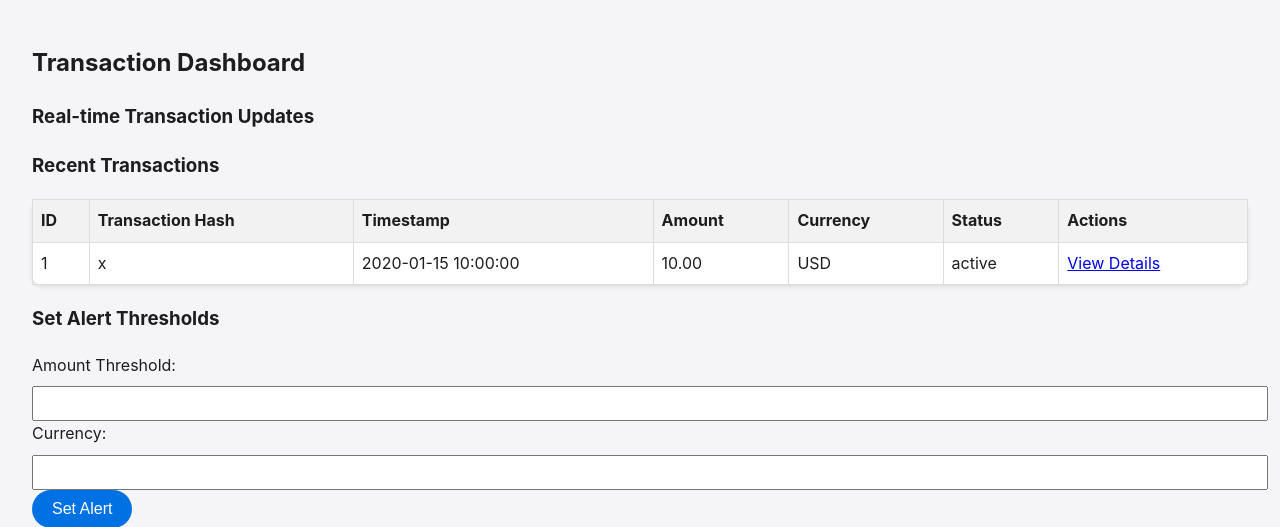
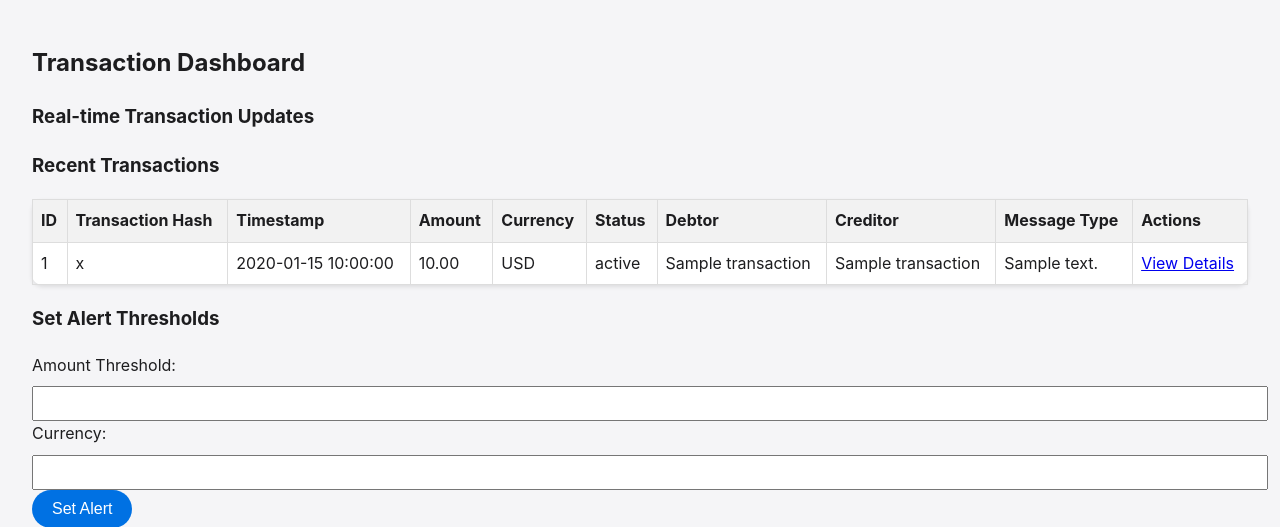
Before and after one commit to smayone/DECIDEY-MAN-Development, a Flask app: page / in a window 1280 px wide. Shown: the part 133-660 px from the top of the page. Run offline with Flask 3, Linux system fonts and the light colour scheme; a user stored in the database is signed in; tables that the repository leaves empty hold one stand-in row (values such as "Sample post"); data that the repository does not hold is empty.

```diff
--- a/main.py
+++ b/main.py
@@ -14,7 +14,7 @@ logger = logging.getLogger(__name__)
 app = Flask(__name__)
 app.config['SQLALCHEMY_DATABASE_URI'] = os.environ.get('DATABASE_URL')
 app.config['SQLALCHEMY_TRACK_MODIFICATIONS'] = False
-app.config['SECRET_KEY'] = os.environ.get('SECRET_KEY', 'your-secret-key')  # Replace with a real secret key
+app.config['SECRET_KEY'] = os.environ.get('SECRET_KEY', 'your-secret-key')
 
 db.init_app(app)
 login_manager = LoginManager(app)
@@ -50,7 +50,6 @@ def stream():
     def event_stream():
         last_id = 0
         while True:
-            # Check for new transactions
             new_transactions = Transaction.query.filter(Transaction.id > last_id).order_by(Transaction.id.asc()).all()
             if new_transactions:
                 for transaction in new_transactions:
@@ -61,7 +60,10 @@ def stream():
                         'timestamp': transaction.timestamp.isoformat(),
                         'amount': str(transaction.amount),
                         'currency': transaction.currency,
-                        'status': transaction.status
+                        'status': transaction.status,
+                        'debtor_name': transaction.debtor_name,
+                        'creditor_name': transaction.creditor_name,
+                        'message_type': transaction.message_type
                     }
                     logger.info(f"Sending real-time update for transaction {transaction.id}")
                     yield f"data: {json.dumps(data)}\n\n"
--- a/templates/dashboard.html
+++ b/templates/dashboard.html
@@ -18,6 +18,9 @@
             <th>Amount</th>
             <th>Currency</th>
             <th>Status</th>
+            <th>Debtor</th>
+            <th>Creditor</th>
+            <th>Message Type</th>
             <th>Actions</th>
         </tr>
     </thead>
@@ -30,6 +33,9 @@
             <td>{{ transaction.amount }}</td>
             <td>{{ transaction.currency }}</td>
             <td>{{ transaction.status }}</td>
+            <td>{{ transaction.debtor_name }}</td>
+            <td>{{ transaction.creditor_name }}</td>
+            <td>{{ transaction.message_type }}</td>
             <td><a href="{{ url_for('transaction_details', id=transaction.id) }}">View Details</a></td>
         </tr>
         {% endfor %}
@@ -55,7 +61,7 @@
     evtSource.onmessage = function(event) {
         const data = JSON.parse(event.data);
         const newRow = document.createElement('div');
-        newRow.innerHTML = `New transaction: ID ${data.id}, Hash: ${data.transaction_hash}, Amount: ${data.amount} ${data.currency}, Status: ${data.status}`;
+        newRow.innerHTML = `New transaction: ID ${data.id}, Hash: ${data.transaction_hash}, Amount: ${data.amount} ${data.currency}, Status: ${data.status}, Debtor: ${data.debtor_name}, Creditor: ${data.creditor_name}, Type: ${data.message_type}`;
         updates.prepend(newRow);
 
         // Check if the transaction amount exceeds the alert threshold
@@ -73,6 +79,9 @@
             <td>${data.amount}</td>
             <td>${data.currency}</td>
             <td>${data.status}</td>
+            <td>${data.debtor_name}</td>
+            <td>${data.creditor_name}</td>
+            <td>${data.message_type}</td>
             <td><a href="/transaction/${data.id}">View Details</a></td>
         `;
     };
```
